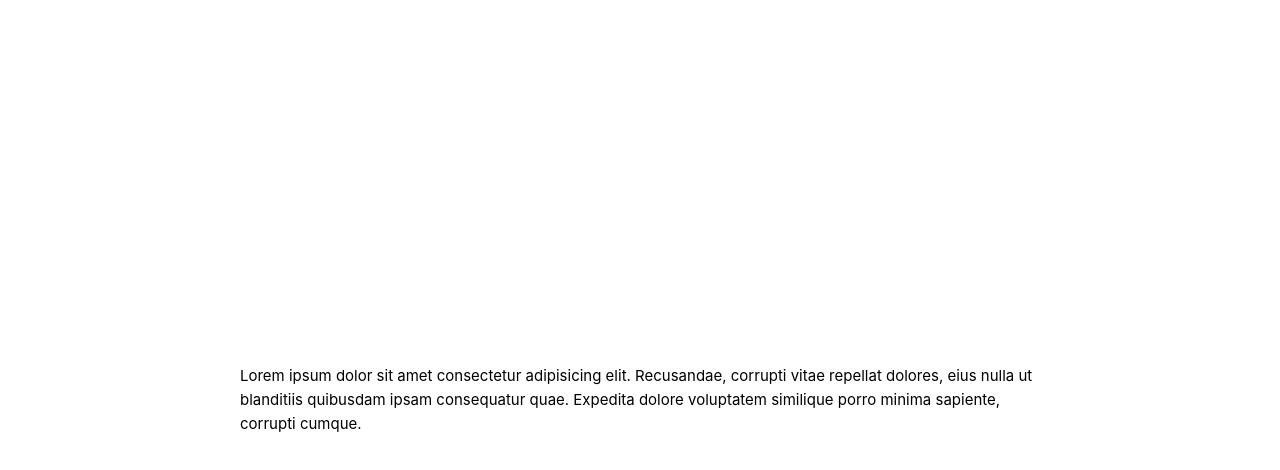
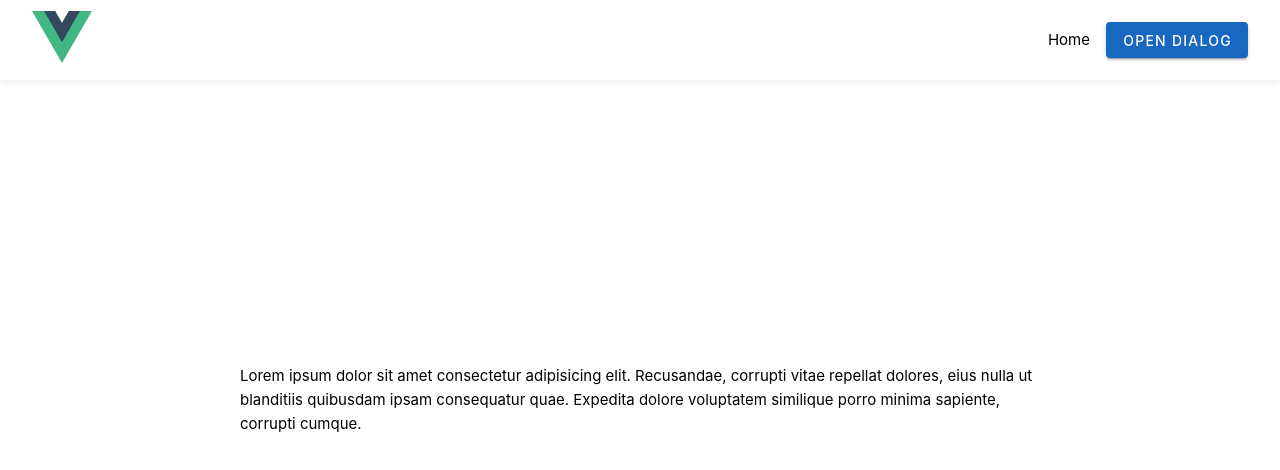
Before and after one commit to igorpustovoy/Family-Tree, a Vue app in the folder frontend/family-tree/: page / in a window 1280 px wide. Shown: the top 470 px of the page. Built offline with nearby package versions, Linux system fonts and the light colour scheme.

Commit message:
installing vuetify + modal

```diff
--- a/frontend/family-tree/package.json
+++ b/frontend/family-tree/package.json
@@ -11,9 +11,11 @@
     "lint": "eslint . --ext .vue,.js,.jsx,.cjs,.mjs,.ts,.tsx,.cts,.mts --fix --ignore-path .gitignore"
   },
   "dependencies": {
+    "axios": "^1.2.1",
     "pinia": "^2.0.28",
     "vue": "^3.2.45",
-    "vue-router": "^4.1.6"
+    "vue-router": "^4.1.6",
+    "vuetify": "^3.0.4"
   },
   "devDependencies": {
     "@rushstack/eslint-patch": "^1.1.4",
@@ -26,6 +28,7 @@
     "eslint-plugin-vue": "^9.3.0",
     "npm-run-all": "^4.1.5",
     "prettier": "^2.7.1",
+    "sass": "^1.56.2",
     "typescript": "~4.7.4",
     "vite": "^4.0.0",
     "vue-tsc": "^1.0.12"
--- a/frontend/family-tree/src/App.vue
+++ b/frontend/family-tree/src/App.vue
@@ -1,7 +1,9 @@
 <script setup lang="ts">
 import { RouterView } from "vue-router";
+import NavBar from "./components/navigation/NavBar.vue";
 </script>
 
 <template>
+  <NavBar />
   <RouterView />
 </template>
--- /dev/null
+++ b/frontend/family-tree/src/assets/_variables.scss
@@ -0,0 +1,5 @@
+$text-color: black;
+
+$theme-color: rgb(146, 110, 254);
+
+$background-color: #f5f5f5;
--- a/frontend/family-tree/src/assets/main.css
+++ b/frontend/family-tree/src/assets/main.css
@@ -1,7 +1,6 @@
 @import "./base.css";
 
 #app {
-  max-width: 1280px;
   margin: 0;
   padding: 0;
 
--- /dev/null
+++ b/frontend/family-tree/src/components/navigation/NavBar.vue
@@ -0,0 +1,52 @@
+<script setup lang="ts">
+import UserModal from "@/components/user/UserModal.vue";
+</script>
+
+<template>
+  <div class="navbar">
+    <div class="navbar__logo">
+      <img
+        alt="Vue logo"
+        class="logo"
+        src="@/assets/logo.svg"
+        width="60"
+        height="60"
+      />
+    </div>
+    <div class="navbar__links">
+      <RouterLink to="/">Home</RouterLink>
+      <UserModal />
+    </div>
+  </div>
+</template>
+
+<style scoped lang="scss">
+@import "@/assets/_variables.scss";
+.navbar {
+  position: fixed;
+  top: 0;
+  display: flex;
+  justify-content: space-between;
+  align-items: center;
+  height: 5rem;
+  width: 100%;
+  background-color: #fff;
+  box-shadow: 0 0 10px rgba(0, 0, 0, 0.1);
+  img {
+    margin-left: 2rem;
+  }
+  .navbar__links {
+    margin-right: 2rem;
+    display: flex;
+    align-items: center;
+    a {
+      margin-right: 1rem;
+      color: #000;
+      text-decoration: none;
+      &:hover {
+        text-decoration: underline;
+      }
+    }
+  }
+}
+</style>
--- /dev/null
+++ b/frontend/family-tree/src/components/user/UserModal.vue
@@ -0,0 +1,28 @@
+<script setup lang="ts">
+import { ref } from "vue";
+
+const dialog = ref(false);
+</script>
+
+<template>
+  <div class="text-center">
+    <v-dialog v-model="dialog">
+      <template v-slot:activator="{ props }">
+        <v-btn color="primary" v-bind="props"> Open Dialog </v-btn>
+      </template>
+
+      <v-card>
+        <v-card-text>
+          Lorem ipsum dolor sit amet, consectetur adipiscing elit, sed do
+          eiusmod tempor incididunt ut labore et dolore magna aliqua.
+        </v-card-text>
+
+        <v-card-actions>
+          <v-btn color="primary" block @click="dialog = false"
+            >Close Dialog</v-btn
+          >
+        </v-card-actions>
+      </v-card>
+    </v-dialog>
+  </div>
+</template>
--- a/frontend/family-tree/src/main.ts
+++ b/frontend/family-tree/src/main.ts
@@ -1,3 +1,9 @@
+// Vuetify
+import "vuetify/styles";
+import { createVuetify } from "vuetify";
+import * as components from "vuetify/components";
+import * as directives from "vuetify/directives";
+
 import { createApp } from "vue";
 import { createPinia } from "pinia";
 
@@ -11,4 +17,9 @@ const app = createApp(App);
 app.use(createPinia());
 app.use(router);
 
-app.mount("#app");
+const vuetify = createVuetify({
+  components,
+  directives,
+});
+
+app.use(vuetify).mount("#app");
```
Also changed, not shown: frontend/family-tree/.eslintrc.cjs, frontend/family-tree/src/components/user/LoginForm.vue (added), 1 other file (tests, documents, lock files or other folders).
